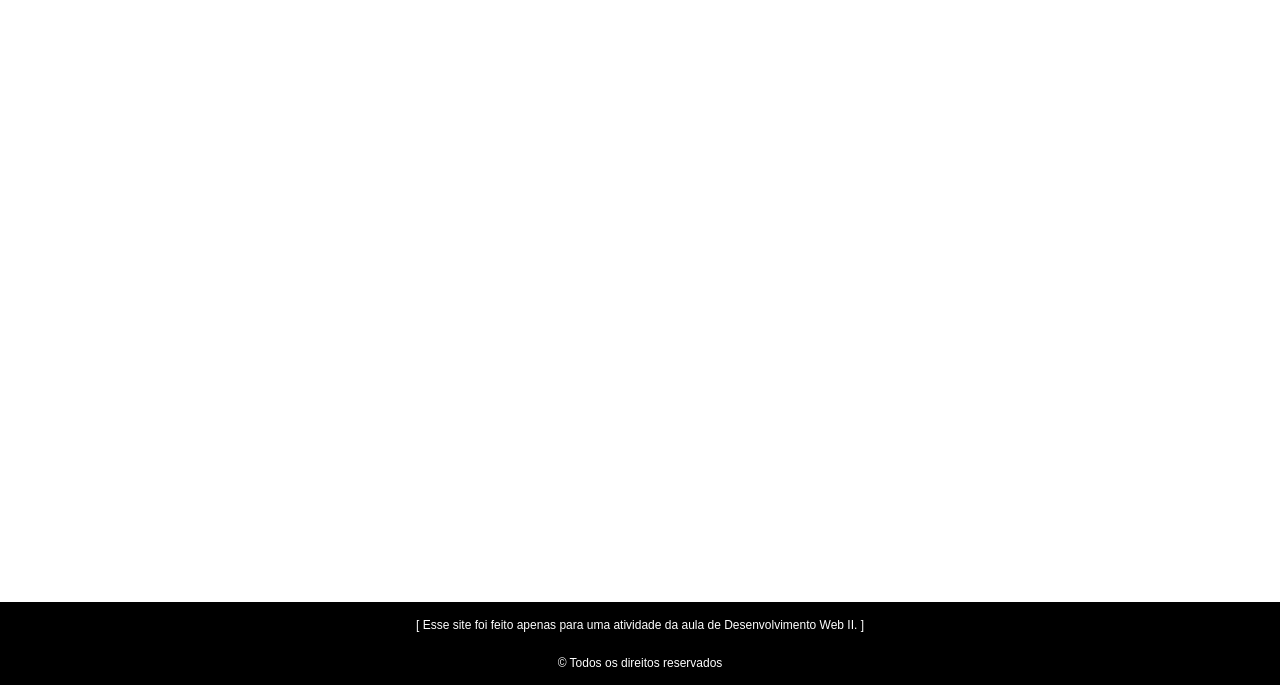
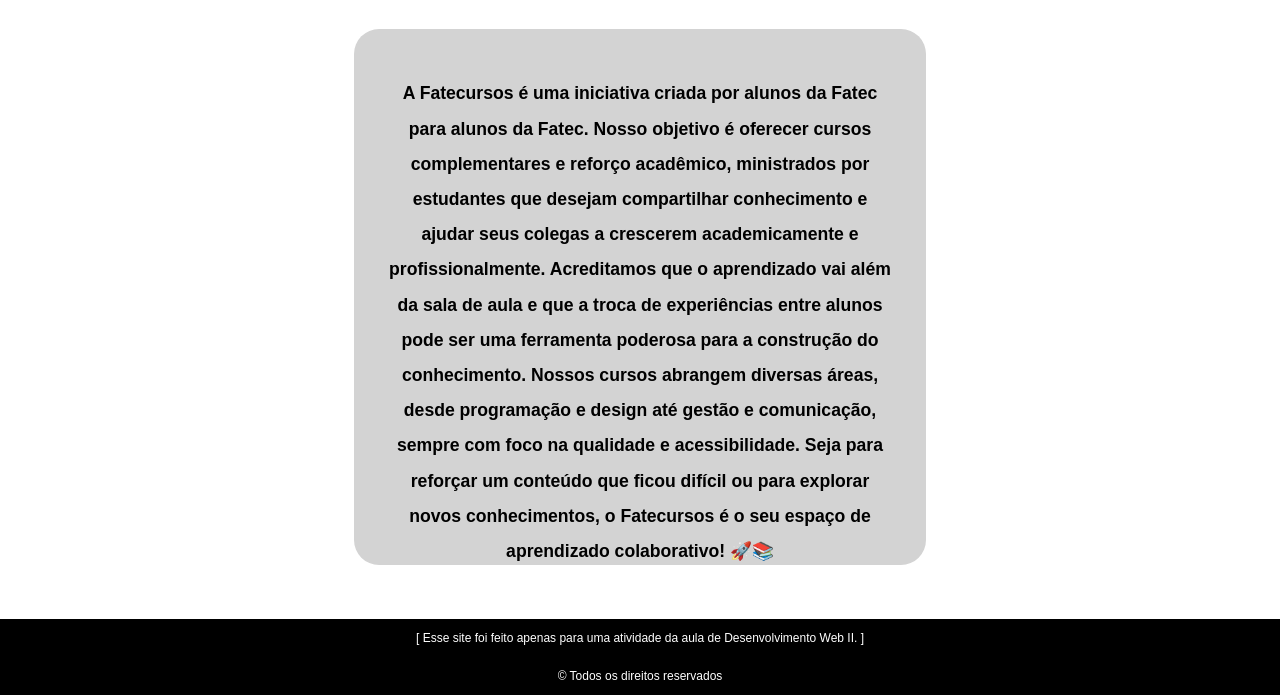
Before and after one commit to Lazarinni/fatecursos, a plain HTML site: page docs/pages/sobrenos.html in a window 1280 px wide. Shown: the part 115-810 px from the top of the page. Drawn offline with Linux system fonts and the light colour scheme.

Commit message:
Finalização com o sobre nós

```diff
--- a/docs/pages/sobrenos.html
+++ b/docs/pages/sobrenos.html
@@ -12,7 +12,7 @@
 <body>
   <div id="loginModal" class="modal">
     <div class="modal-content">
-          <span class="close" onclick="closeModal()">&times;</span>
+        <span class="close">&times;</span>
         <h2>Login</h2>
         <form id="loginForm">
             <div class="form-group">
@@ -23,8 +23,8 @@
                 <label for="password">Senha:</label>
                 <input type="password" id="password" name="password" required>
             </div>
-            <button type="submit" onclick="loggar()">Entrar</button>
-            <button type="button" onclick="closeModal()">Cancelar</button>
+            <button type="submit" id="loginButton">Entrar</button>
+            <button type="button" id="cancelButton">Cancelar</button>
         </form>
     </div>
 </div>
@@ -41,6 +41,14 @@
     </header>
     <main>
       <h1>Sobre nós</h1>
+      <div class="descricao">
+      <p class="sobrenozes">A Fatecursos é uma iniciativa criada por alunos da Fatec para alunos da Fatec. Nosso objetivo é oferecer cursos complementares e reforço acadêmico, ministrados por estudantes que desejam compartilhar conhecimento e ajudar seus colegas a crescerem academicamente e profissionalmente.
+
+          Acreditamos que o aprendizado vai além da sala de aula e que a troca de experiências entre alunos pode ser uma ferramenta poderosa para a construção do conhecimento. Nossos cursos abrangem diversas áreas, desde programação e design até gestão e comunicação, sempre com foco na qualidade e acessibilidade.
+
+          Seja para reforçar um conteúdo que ficou difícil ou para explorar novos conhecimentos, o Fatecursos é o seu espaço de aprendizado colaborativo! 🚀📚
+      </p>
+      </div>
   </main>
     <footer>
         <p>[ Esse site foi feito apenas para uma atividade da aula de Desenvolvimento Web II. ]</p>
--- a/docs/styles/sobrenos.css
+++ b/docs/styles/sobrenos.css
@@ -81,6 +81,26 @@ main{
   display: flex;
   flex-flow: column nowrap;
   align-items: center;
+}
+
+main .descricao {
+  width: 40%;
+  height: 70%;
+  background-color: lightgray;
+  border-radius: 25px;
+  padding: 30px;
+  margin: 10px 10px 10px 10px;
+  font-size: 18px;
+}
+
+main .descricao .sobrenozes{
+  width: 100%;
+  text-align: center;
+  line-height: 2;
+  margin-bottom: 10px;
+  font-size: 1.1rem;
+  font-weight: bold;
+  font-family: 'Poppins', sans-serif;
 }
 
 
```
Lines whose indentation alone changed are shown as unchanged.
